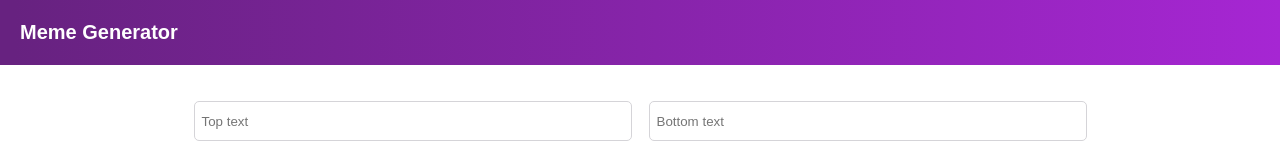
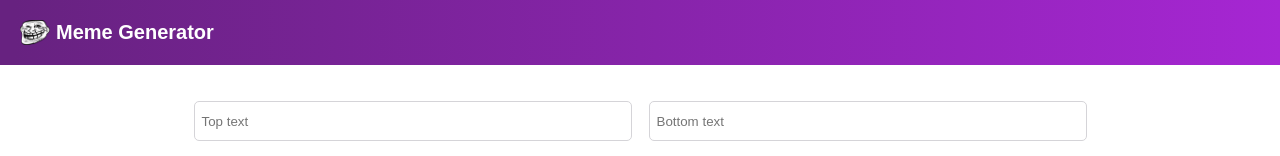
Before and after one commit to Gulzhub/meme-generator, a React (Vite) app: page / in a window 1280 px wide. Shown: the top 156 px of the page. Built offline with nearby package versions, Linux system fonts and the light colour scheme; no server answers.

Commit message:
updated header logo
added the troll face logo in the header

```diff
--- a/src/components/Header.jsx
+++ b/src/components/Header.jsx
@@ -1,6 +1,11 @@
 export default function Header() {
   return (
     <header className="header">
+      <img
+        src="images\troll-face.png"
+        alt="troll face with wide smile"
+        className="header--image"
+      />
       <h2 className="header--title">Meme Generator</h2>
     </header>
   );
```
